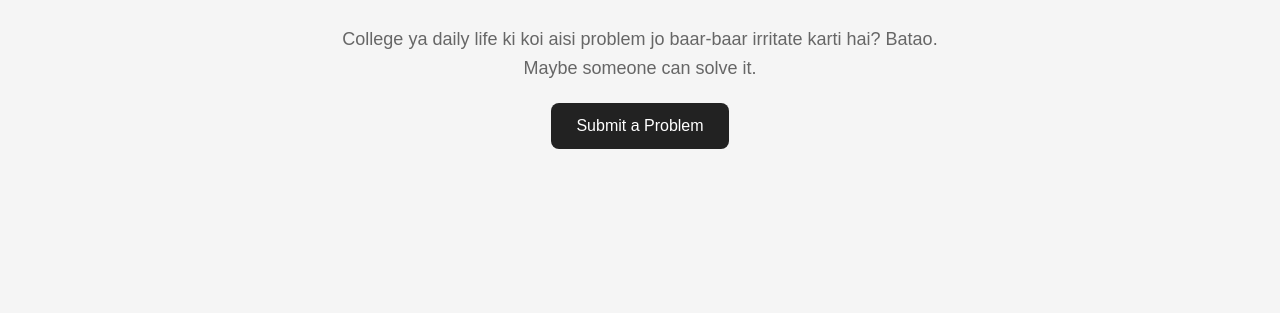
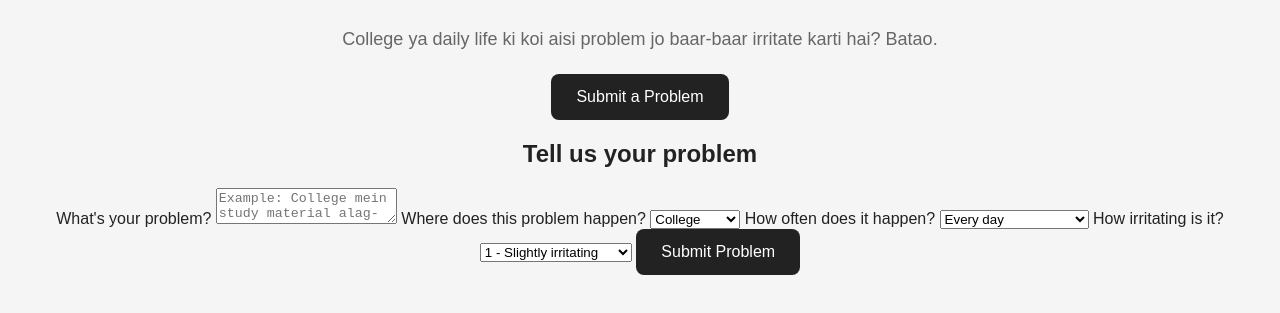
Before and after one commit to devyanshmorya9-del/Probsol, a plain HTML site: page index.html in a window 1280 px wide. Shown: the part 339-652 px from the top of the page. Drawn offline with Linux system fonts and the light colour scheme.

Commit message:
Update index.html

```diff
--- a/index.html
+++ b/index.html
@@ -17,11 +17,54 @@
 
         <p class="description">
             College ya daily life ki koi aisi problem jo baar-baar
-            irritate karti hai? Batao. Maybe someone can solve it.
+            irritate karti hai? Batao.
         </p>
 
-        <button>Submit a Problem</button>
+        <button onclick="showForm()">Submit a Problem</button>
+
+        <div id="problemForm">
+
+            <h2>Tell us your problem</h2>
+
+            <label>What's your problem?</label>
+            <textarea placeholder="Example: College mein study material alag-alag jagah milta hai..."></textarea>
+
+            <label>Where does this problem happen?</label>
+            <select>
+                <option>College</option>
+                <option>Daily Life</option>
+                <option>Technology</option>
+                <option>Other</option>
+            </select>
+
+            <label>How often does it happen?</label>
+            <select>
+                <option>Every day</option>
+                <option>Several times a week</option>
+                <option>Once a week</option>
+                <option>Occasionally</option>
+            </select>
+
+            <label>How irritating is it?</label>
+            <select>
+                <option>1 - Slightly irritating</option>
+                <option>2</option>
+                <option>3</option>
+                <option>4</option>
+                <option>5 - Extremely irritating</option>
+            </select>
+
+            <button>Submit Problem</button>
+
+        </div>
+
     </main>
+
+    <script>
+        function showForm() {
+            document.getElementById("problemForm").style.display = "block";
+        }
+    </script>
 
 </body>
 </html>
```
